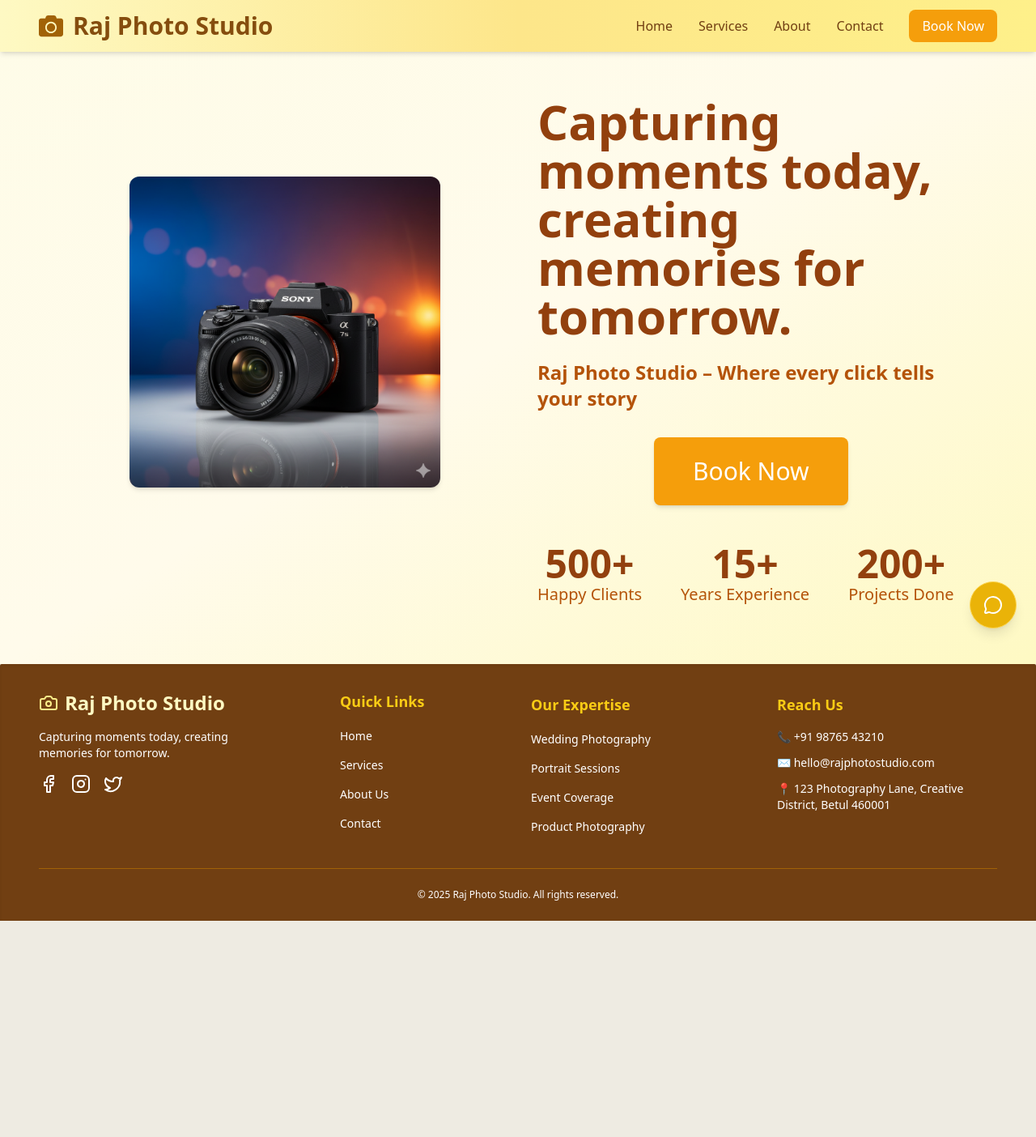
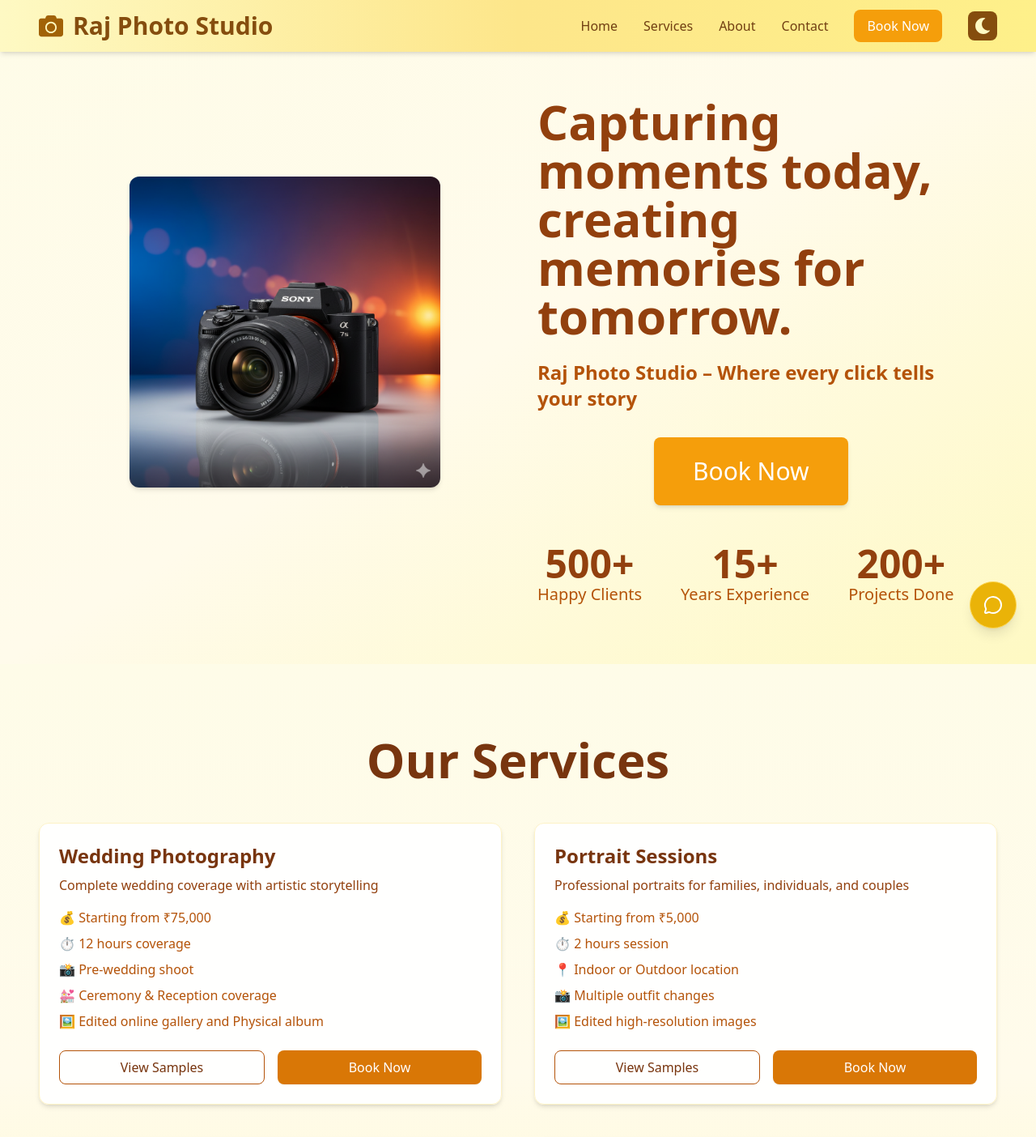
Before and after one commit to MridulMalvi/Photography-Website, a React (Vite) app: page / in a window 1280 px wide. Shown: the top 1404 px of the page at 81% size. Before the commit the page ends 1137 px from the top, so only its background shows below. Built offline with nearby package versions, Linux system fonts and the light colour scheme.

Commit message:
alignment

```diff
--- a/src/App.jsx
+++ b/src/App.jsx
@@ -1,4 +1,3 @@
-import { BrowserRouter as Router, Routes, Route } from "react-router-dom";
 import Layout from "./component/Layout";
 import Home_page from "./views/Home_page";
 import Services from "./views/Services";
@@ -8,17 +7,23 @@ import Book from "./views/Book";
 
 function App() {
   return (
-    <Router>
-      <Layout>
-        <Routes>
-          <Route path="/" element={<Home_page />} />
-          <Route path="/services" element={<Services />} />
-          <Route path="/about" element={<About />} />
-          <Route path="/contact" element={<Contact />} />
-          <Route path="/book" element={<Book />} />
-        </Routes>
-      </Layout>
-    </Router>
+    <Layout>
+      <div id="home">
+        <Home_page />
+      </div>
+      <div id="services">
+        <Services />
+      </div>
+      <div id="about">
+        <About />
+      </div>
+      <div id="book">
+        <Book />
+      </div>
+      <div id="contact">
+        <Contact />
+      </div>
+    </Layout>
   );
 }
 
--- a/src/component/Navbar.jsx
+++ b/src/component/Navbar.jsx
@@ -1,15 +1,36 @@
-import React, { useState } from "react";
-import { FaCamera, FaBars, FaTimes } from "react-icons/fa";
-import { Link, useNavigate } from "react-router-dom";
+import React, { useState, useEffect } from "react";
+import { FaCamera, FaBars, FaTimes, FaMoon, FaSun } from "react-icons/fa";
 
 const Navbar = () => {
   const [isOpen, setIsOpen] = useState(false);
-  const navigate = useNavigate();
+  const [isDarkMode, setIsDarkMode] = useState(false);
 
-  // Reusable function for navigation
-  const handleNavClick = (path) => {
+  useEffect(() => {
+    const savedMode = localStorage.getItem("darkMode") === "true";
+    setIsDarkMode(savedMode);
+    if (savedMode) {
+      document.documentElement.classList.add("dark");
+    }
+  }, []);
+
+  const toggleDarkMode = () => {
+    const newMode = !isDarkMode;
+    setIsDarkMode(newMode);
+    localStorage.setItem("darkMode", newMode);
+    if (newMode) {
+      document.documentElement.classList.add("dark");
+    } else {
+      document.documentElement.classList.remove("dark");
+    }
+  };
+
+  // Reusable function for navigation with smooth scroll
+  const handleNavClick = (sectionId) => {
     setIsOpen(false); // close mobile menu after click
-    navigate(path);
+    const element = document.getElementById(sectionId);
+    if (element) {
+      element.scrollIntoView({ behavior: "smooth", block: "start" });
+    }
   };
 
   return (
@@ -19,7 +40,7 @@ const Navbar = () => {
           {/* Logo with Camera Icon */}
           <div
             className="flex items-center gap-3 text-3xl md:text-3xl font-bold text-yellow-800 cursor-pointer"
-            onClick={() => handleNavClick("/")}
+            onClick={() => handleNavClick("home")}
           >
             <FaCamera className="text-yellow-700" />
             Raj Photo Studio
@@ -28,34 +49,41 @@ const Navbar = () => {
           {/* Desktop Menu */}
           <div className="hidden md:flex items-center gap-8 text-yellow-900 font-medium">
             <button
-              onClick={() => handleNavClick("/")}
+              onClick={() => handleNavClick("home")}
               className="hover:text-yellow-700 transition"
             >
               Home
             </button>
             <button
-              onClick={() => handleNavClick("/services")}
+              onClick={() => handleNavClick("services")}
               className="hover:text-yellow-700 transition"
             >
               Services
             </button>
             <button
-              onClick={() => handleNavClick("/about")}
+              onClick={() => handleNavClick("about")}
               className="hover:text-yellow-700 transition"
             >
               About
             </button>
             <button
-              onClick={() => handleNavClick("/contact")}
+              onClick={() => handleNavClick("contact")}
               className="hover:text-yellow-700 transition"
             >
               Contact
             </button>
             <button
-              onClick={() => handleNavClick("/book")}
+              onClick={() => handleNavClick("book")}
               className="bg-amber-500 text-white px-4 py-2 rounded-lg hover:bg-amber-600 transition"
             >
               Book Now
+            </button>
+            <button
+              onClick={toggleDarkMode}
+              className="p-2 rounded-lg bg-yellow-800 text-yellow-100 hover:bg-yellow-700 transition"
+              aria-label="Toggle Dark Mode"
+            >
+              {isDarkMode ? <FaSun className="text-xl" /> : <FaMoon className="text-xl" />}
             </button>
           </div>
 
@@ -74,31 +102,31 @@ const Navbar = () => {
         {isOpen && (
           <div className="md:hidden bg-white px-6 py-4 space-y-3 shadow-md">
             <button
-              onClick={() => handleNavClick("/")}
+              onClick={() => handleNavClick("home")}
               className="block w-full text-left text-yellow-900 hover:text-yellow-800 transition"
             >
               Home
             </button>
             <button
-              onClick={() => handleNavClick("/services")}
+              onClick={() => handleNavClick("services")}
               className="block w-full text-left text-yellow-900 hover:text-yellow-800 transition"
             >
               Services
             </button>
             <button
-              onClick={() => handleNavClick("/about")}
+              onClick={() => handleNavClick("about")}
               className="block w-full text-left text-yellow-900 hover:text-yellow-800 transition"
             >
               About
             </button>
             <button
-              onClick={() => handleNavClick("/contact")}
+              onClick={() => handleNavClick("contact")}
               className="block w-full text-left text-yellow-900 hover:text-yellow-800 transition"
             >
               Contact
             </button>
             <button
-              onClick={() => handleNavClick("/book")}
+              onClick={() => handleNavClick("book")}
               className="block w-full bg-amber-500 text-white px-4 py-2 rounded-lg text-center hover:bg-amber-600 transition"
             >
               Book Now
--- a/src/views/About.jsx
+++ b/src/views/About.jsx
@@ -31,7 +31,6 @@ const About = () => {
 
   return (
     <section
-      id="about"
       className="pt-24 md:pt-32 px-4 md:px-12 text-center min-h-screen flex flex-col justify-center bg-gradient-to-b from-yellow-50 via-amber-50 to-yellow-100"
     >
       <h1 className="mb-8 text-4xl md:text-5xl font-bold text-amber-900">
--- a/src/views/Home_page.jsx
+++ b/src/views/Home_page.jsx
@@ -1,12 +1,12 @@
 import React from "react";
 import image from "./images/Camera.png"; // Ensure the path is correct
-import { useNavigate } from "react-router-dom";
 
 const Home_page = () => {
-  const navigate = useNavigate();
-
-  const handleNavClick = (path) => {
-    navigate(path);
+  const handleNavClick = (sectionId) => {
+    const element = document.getElementById(sectionId);
+    if (element) {
+      element.scrollIntoView({ behavior: "smooth", block: "start" });
+    }
   };
 
   return (
@@ -41,7 +41,7 @@ const Home_page = () => {
             */}
             <div className=" lg:ml-20 pl-16 flex justify-center lg:justify-start">
               <button
-                onClick={() => handleNavClick("/book")}
+                onClick={() => handleNavClick("book")}
                 className="bg-amber-500 text-white px-6 sm:px-9 md:px-10 lg:px-12 py-3 sm:py-5 md:py-5 lg:py-6 rounded-lg text-base sm:text-xl md:text-xl lg:text-3xl font-medium hover:bg-amber-600 transition mb-6 shadow-md"
               >
                 Book Now
--- a/src/views/Services.jsx
+++ b/src/views/Services.jsx
@@ -1,11 +1,16 @@
 import React, { useState } from "react";
-import { useNavigate } from "react-router-dom"; // 1. Import useNavigate
 import { services } from "./servicesData";
 
 const Services = () => {
   const [isModalOpen, setIsModalOpen] = useState(false);
   const [selectedImages, setSelectedImages] = useState([]);
-  const navigate = useNavigate(); // 2. Initialize navigate hook
+
+  const handleNavClick = (sectionId) => {
+    const element = document.getElementById(sectionId);
+    if (element) {
+      element.scrollIntoView({ behavior: "smooth", block: "start" });
+    }
+  };
 
   const openModal = (images) => {
     setSelectedImages(images);
@@ -20,7 +25,6 @@ const Services = () => {
   return (
     <>
       <section
-        id="services"
         className="pt-20 pb-20 md:pt-30 px-4 md:px-12 text-center min-h-screen flex flex-col justify-center bg-gradient-to-b from-yellow-50 via-amber-50 to-yellow-100"
       >
         <h1 className="text-4xl sm:text-5xl lg:text-6xl font-bold text-amber-900 mt-4 lg:mt-2 lg:pb-2 mb-10">
@@ -50,7 +54,7 @@ const Services = () => {
                   View Samples
                 </button>
                 <button
-                  onClick={() => navigate("/book")}
+                  onClick={() => handleNavClick("book")}
                   className="flex-1 bg-amber-600 text-white px-4 py-2 rounded-lg text-center hover:bg-amber-700 transition font-medium shadow-sm"
                 >
                   Book Now
```
Also changed, not shown: 1 other file (tests, documents, lock files or other folders).
